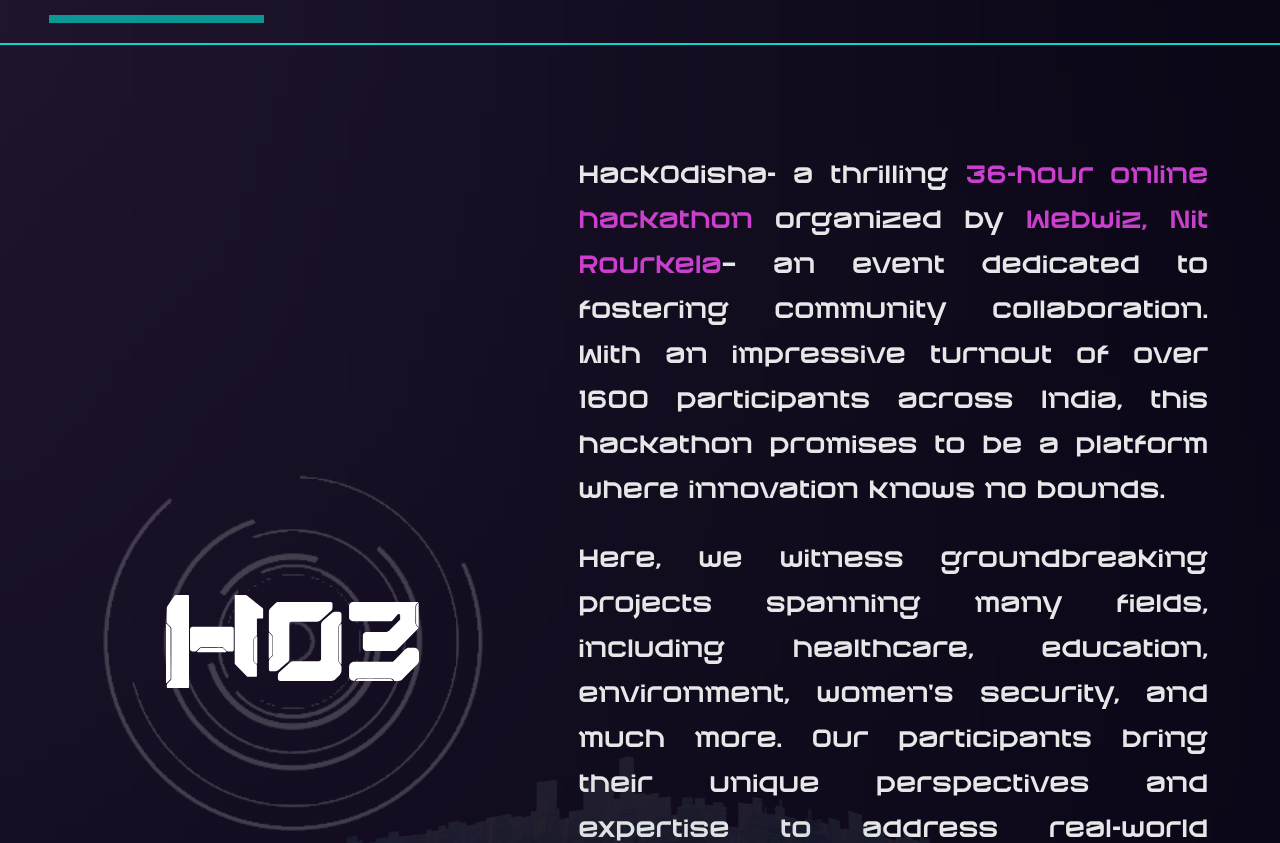
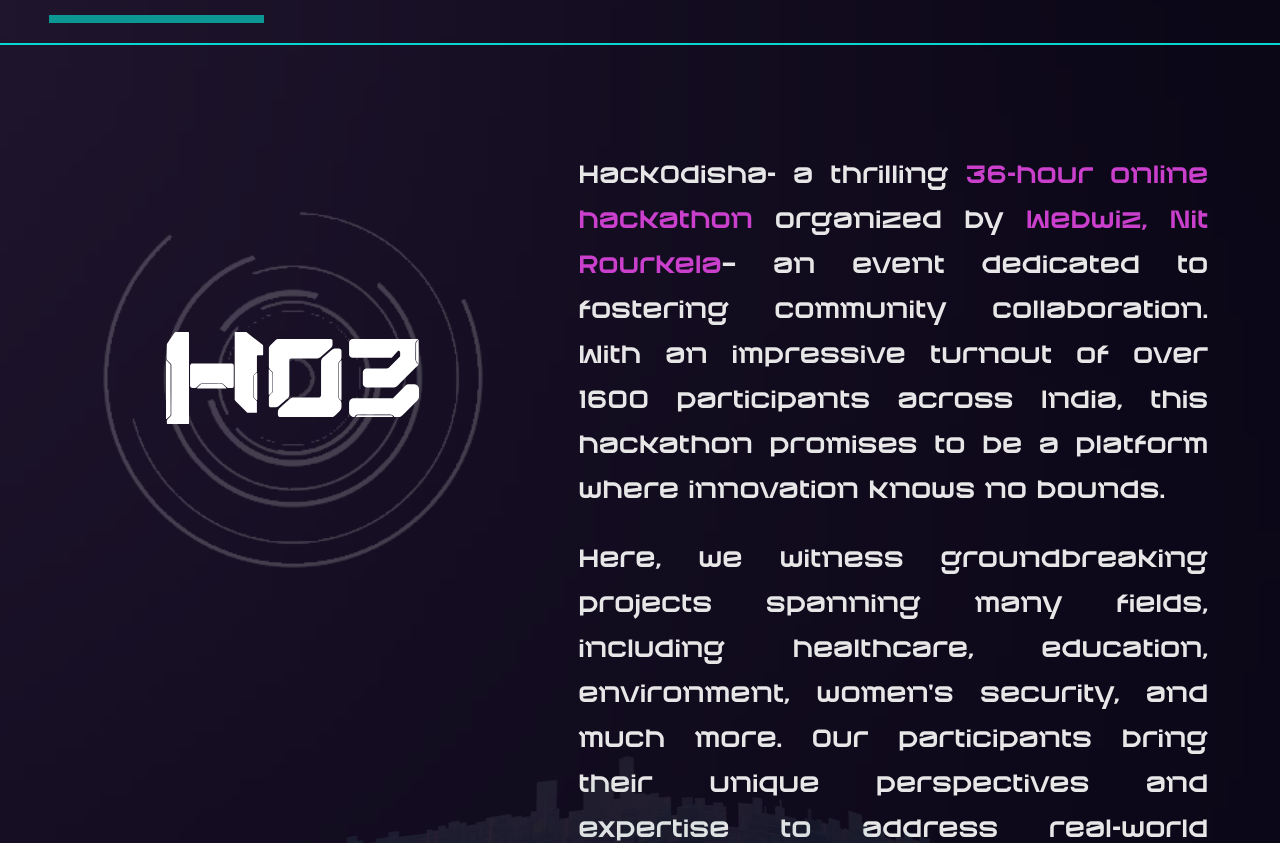
Before and after one commit to Hackodisha/Hackodisha2023, a Next.js app: page / in a window 1280 px wide. Shown: the part 865-1708 px from the top of the page. Built offline with nearby package versions, Linux system fonts and the light colour scheme; a web font is replaced by a local one.

Commit message:
minor Tweaks
Signed-off-by: Raj Aryan <rajxryn@gmail.com>

```diff
--- a/src/components/AboutUs.js
+++ b/src/components/AboutUs.js
@@ -15,7 +15,7 @@
           <hr className="line-hr" />
         </div>
         <div className="aboutus flex flex-col md:flex-row px-10 py-20	text-justify justify-between items-center	 ">
-          <div className="logo-container w-[219px] aspect-square grid place-items-center md:w-[624px] relative">
+          <div className="logo-container w-[219px] aspect-square grid place-items-center md:w-[624px] relative md:self-start">
             <Image src={"/Images/HO3.svg"} width={80} height={80} className="hacklogo max-w-[50%]" alt="hackodisha-logo" />
             <Image src={anim} fill className="relative -z-10 mix-blend-lighten opacity-20" alt="hackodisha-logo-animation" />
 
```
Also changed, not shown: src/components/Hero/Hero.js (+1 -1 lines), public/Images/hoverbg.svg (deleted), 1 other file (tests, documents, lock files or other folders).
